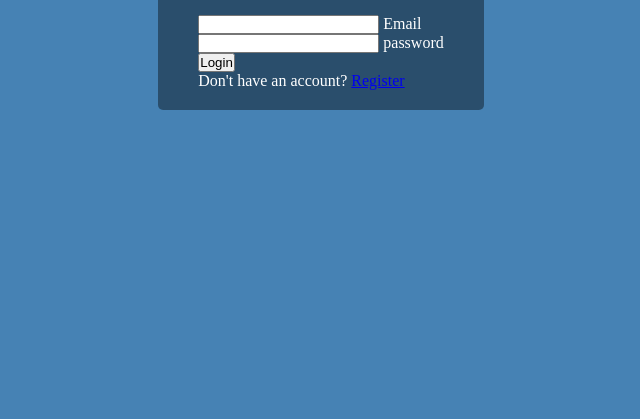
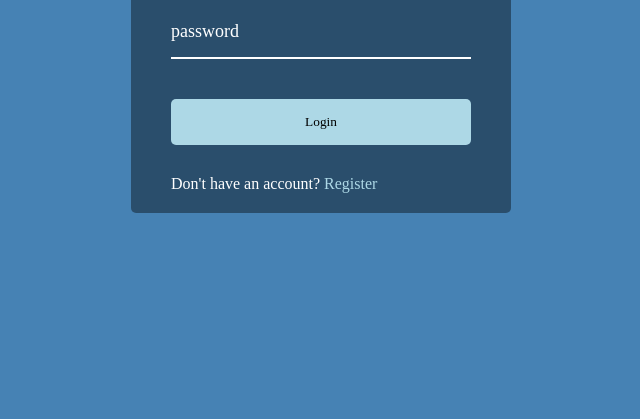
Before and after one commit to dearnono2/javascript-50projects, a plain HTML site: page Day8- Form Wave Animation/index.html in a window 1280 px wide. Shown: the part 381-800 px from the top of the page, without its empty margins (319-959 px from the left). Drawn offline with Linux system fonts and the light colour scheme.

Commit message:
Form Wave Animation

```diff
--- a/Day8- Form Wave Animation/script.js
+++ b/Day8- Form Wave Animation/script.js
@@ -0,0 +1,8 @@
+const labels = document.querySelectorAll('.form-control label');
+
+labels.forEach(label => {
+  label.innerHTML = label.innerText
+    .split('')
+    .map((letter, idx) => `<span style="transition-delay:${idx * 50}ms">${letter}</span>`)
+    .join('')
+})
--- a/Day8- Form Wave Animation/style.css
+++ b/Day8- Form Wave Animation/style.css
@@ -26,5 +26,70 @@ body {
 }
 
 .container a {
+  text-decoration: none;
+  color: lightblue;
+}
 
+.btn {
+  cursor: pointer;
+  display: inline-block;
+  width: 100%;
+  background: lightblue;
+  padding: 15px;
+  font-family: inherit;
+  border: 0;
+  border-radius: 5px;
 }
+
+.btn:focus {
+  outline: 0;
+}
+
+.btn:active {
+  transform: scale(0.98);
+}
+
+.text {
+  margin-top: 30px;
+}
+
+.form-control {
+  position: relative;
+  margin: 20px 0 40px;
+  width: 300px;
+}
+
+.form-control input {
+  display: block;
+  width: 100%;
+  padding: 15px 0;
+  font-size: 18px;
+  color: #fff;
+  background-color: transparent;
+  border: 0;
+  border-bottom: 2px solid #fff;
+}
+
+.form-control input:focus,
+.form-control input:valid {
+  outline: 0;
+  border-bottom-color: lightblue;
+}
+
+.form-control label {
+  position: absolute;
+  top: 15px; left: 0;
+}
+
+.form-control label span {
+  display: inline-block;
+  font-size: 18px;
+  min-width: 5px;
+  transition: 0.3s cubic-bezier(0.68, -0.55, 0.265, 1.55);
+}
+
+.form-control input:focus + label span,
+.form-control input:valid + label span {
+  color: lightblue;
+  transform: translateY(-30px);
+}
```
